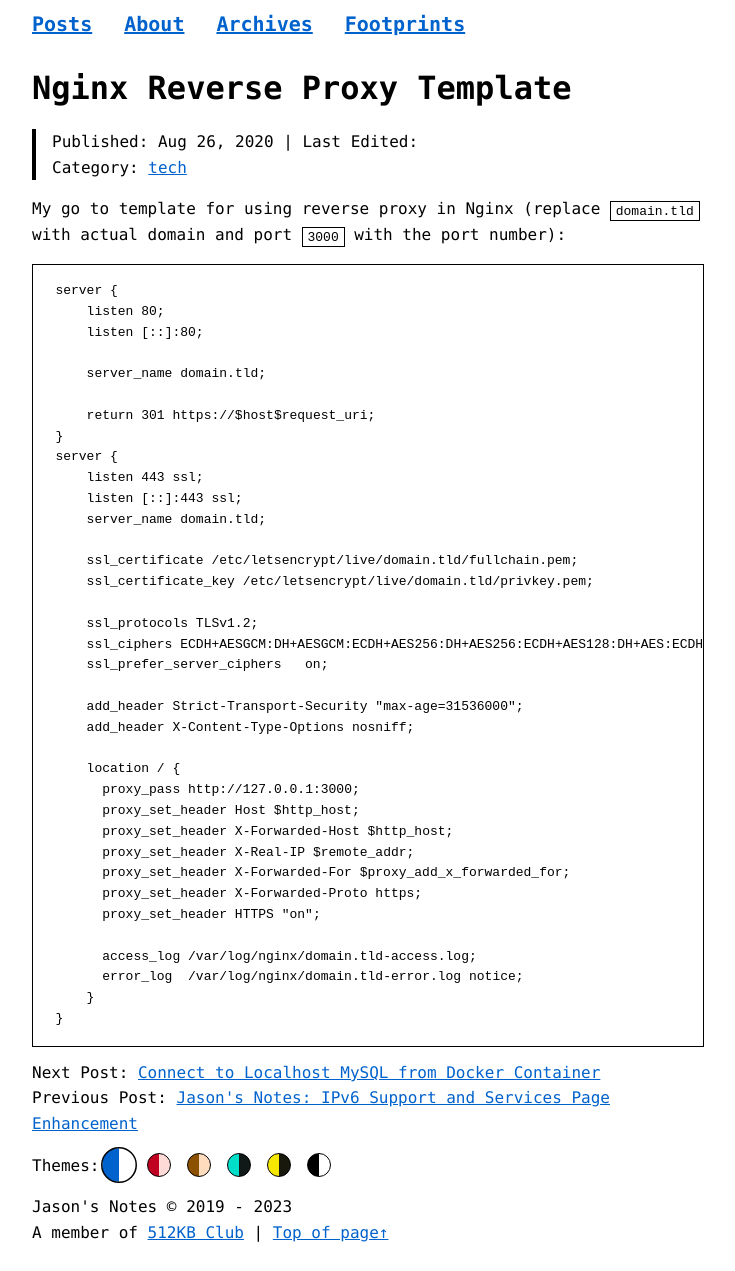
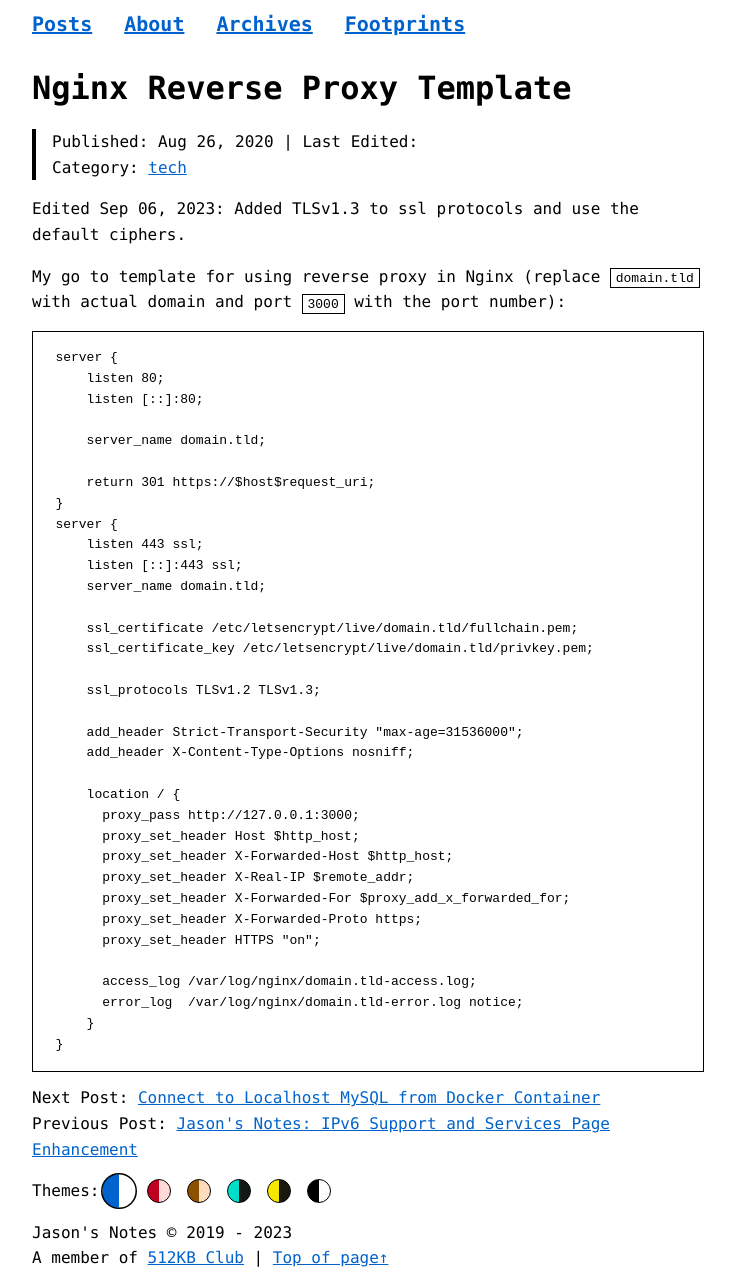
Before and after one commit to jasontthai/jasonthai.me, a Jekyll site: the page built from _posts/2020-08-26-nginx-reverse-proxy-template.md, in a window 1280 px wide. Shown: the whole page, without its empty margins (272-1007 px from the left). Built offline with Jekyll 4.4.1, drawn with Linux system fonts in a browser that asks for light colours; our own code applies the rules of GitHub Pages for plain Markdown files; before the commit the page ends 1245 px from its top, so only the background shows below that.

Commit message:
update _posts/2020-08-26-nginx-reverse-proxy-template.md

```diff
--- a/_posts/2020-08-26-nginx-reverse-proxy-template.md
+++ b/_posts/2020-08-26-nginx-reverse-proxy-template.md
@@ -4,6 +4,8 @@
 image: "/assets/img/nginx.png"
 category: tech
 ---
+
+Edited Sep 06, 2023: Added TLSv1.3 to ssl protocols and use the default ciphers.
 
 My go to template for using reverse proxy in Nginx (replace `domain.tld` with actual domain and  port `3000` with the port number):
 
@@ -24,9 +26,7 @@
     ssl_certificate /etc/letsencrypt/live/domain.tld/fullchain.pem;
     ssl_certificate_key /etc/letsencrypt/live/domain.tld/privkey.pem;
 
-    ssl_protocols TLSv1.2;
-    ssl_ciphers ECDH+AESGCM:DH+AESGCM:ECDH+AES256:DH+AES256:ECDH+AES128:DH+AES:ECDH+3DES:DH+3DES:RSA+AESGCM:RSA+AES:RSA+3DES:!aNULL:!MD5:!DSS;
-    ssl_prefer_server_ciphers   on;
+    ssl_protocols TLSv1.2 TLSv1.3;
 
     add_header Strict-Transport-Security "max-age=31536000";
     add_header X-Content-Type-Options nosniff;
```
